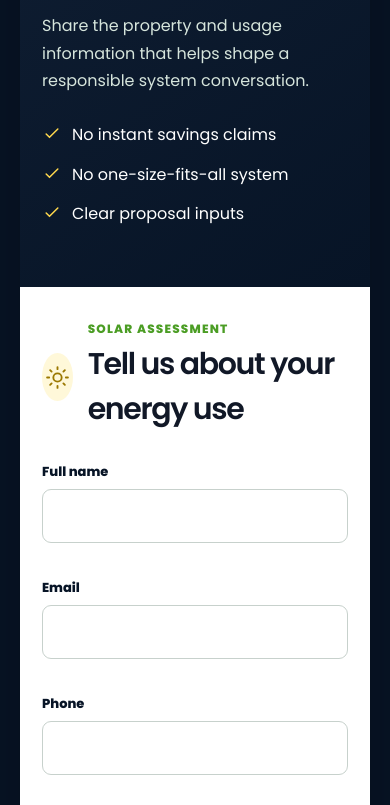
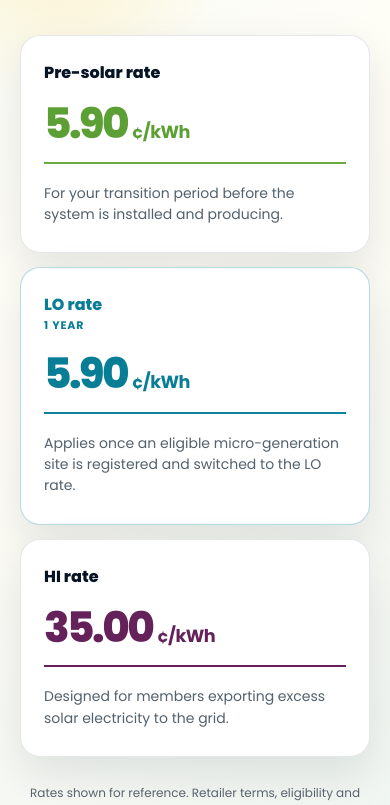
Before and after one commit to yasir-solar/sun-direct, a Next.js app: page / in a window 390 px wide. Shown: the part 5740-6545 px from the top of the page. Built offline with nearby package versions, Linux system fonts and the light colour scheme.

Commit message:
Add solar rates and contact details

```diff
--- a/app/contact/page.tsx
+++ b/app/contact/page.tsx
@@ -18,6 +18,6 @@ export default function Contact() {
   return <>
     <section className="page-hero contact-hero"><div className="container"><p className="kicker light">Contact Sun Direct Renewable</p><h1>Let&apos;s talk about your solar plans.</h1><p>Choose the inbox that fits your message, or send your solar assessment directly to our general inquiries team.</p></div></section>
     <BreadcrumbSchema current="Contact" path="/contact/"/><Breadcrumbs current="Contact"/>
-    <section className="contact-form-section section section-soft"><div className="container quote-panel"><aside className="quote-side"><p className="kicker light">Contact us</p><h2>Tell us about your property.</h2><p>All website questions and solar assessments are sent to <a href="mailto:info@sundirect.ca">info@sundirect.ca</a>.</p><div className="footer-inbox-list contact-page-inbox-list">{inboxes.map(({ label, email }) => <a key={email} href={`mailto:${email}`}><span>{label}</span><strong>{email}</strong></a>)}</div></aside><QuoteForm/></div></section>
+    <section className="contact-form-section section section-soft"><div className="container quote-panel"><aside className="quote-side"><p className="kicker light">Contact us</p><h2>Tell us about your property.</h2><p>All website questions and solar assessments are sent to <a href="mailto:info@sundirect.ca">info@sundirect.ca</a>.</p><div className="contact-direct-details"><a href="tel:+14039099440"><span>Call us</span><strong>403-909-9440</strong></a><a href="https://www.google.com/maps/search/?api=1&query=303%20-%2038%20Street%20Southwest%2C%20Calgary%2C%20AB%2C%20Canada" target="_blank" rel="noreferrer"><span>Visit us</span><strong>303 - 38 Street Southwest<br/>Calgary, AB, Canada</strong></a></div><div className="footer-inbox-list contact-page-inbox-list">{inboxes.map(({ label, email }) => <a key={email} href={`mailto:${email}`}><span>{label}</span><strong>{email}</strong></a>)}</div></aside><QuoteForm/></div></section>
   </>;
 }
--- a/app/page.tsx
+++ b/app/page.tsx
@@ -5,7 +5,6 @@ import { CTA, FinalCTA, SectionHeading } from "@/components/Primitives";
 import { Icon } from "@/components/Icons";
 import { trustPoints, site } from "@/data/site";
 import { commonFaqs } from "@/data/content";
-import { QuoteForm } from "@/components/QuoteForm";
 import { FAQList } from "@/components/FAQ";
 import { SolarProcess } from "@/components/SolarProcess";
 import { ProjectGallery } from "@/components/ProjectGallery";
@@ -35,7 +34,7 @@ export default function Home() { return <>
   <div className="trust-strip"><div className="container">{trustPoints.map((point,index)=><div className="trust-item" key={point}><Icon name={["chart","sun","building","power"][index]}/>{point}</div>)}</div></div>
   <section id="services" className="section"><div className="container"><SectionHeading kicker="Solar for the way you use power" title="One energy source. Three property-specific strategies." text="Sun Direct Renewable organizes every proposal around electricity demand, available space and the path from approvals to activation."/><div className="service-grid premium-services">{services.map((service,index)=><article key={service.title} className={`service-card ${index===2?"featured":""}`}><Image src={service.image} alt={index===0?"Residential home with solar panels across several roof sections":index===1?"Solar panel installation in progress on a large metal roof":"Ground-mounted solar array extending across a rural field"} fill sizes="(max-width:760px) 100vw, 33vw"/><div className="service-index">0{index+1}</div><div className="service-card-content"><p className="kicker light">{index===0?"For homeowners":index===1?"For organizations":"For farms & acreages"}</p><h2>{service.title}</h2><p>{service.text}</p><Link href={service.href} className="text-link">{service.label} <Icon name="arrow"/></Link></div></article>)}</div></div></section>
   <SolarProcess/>
-  <section className="section proposal-section"><div className="container quote-panel"><aside className="quote-side"><p className="kicker light">Start with the facts</p><h2>Your proposal begins with real electricity use.</h2><p>Share the property and usage information that helps shape a responsible system conversation.</p><ul className="check-list">{["No instant savings claims","No one-size-fits-all system","Clear proposal inputs"].map(x=><li key={x}><Icon name="check"/>{x}</li>)}</ul></aside><QuoteForm compact/></div></section>
+  <section className="solar-club-rates section"><div className="container"><SectionHeading kicker="Alberta solar rates" title="Rates that work with the way your system produces." text="A simple view of the pre-solar, low and high export-rate options available through Solar Club." align="center"/><div className="solar-rate-grid"><article className="solar-rate-card rate-pre"><p>Pre-solar rate</p><strong>5.90<small>¢/kWh</small></strong><span>For your transition period before the system is installed and producing.</span></article><article className="solar-rate-card rate-low"><p>LO rate <em>1 year</em></p><strong>5.90<small>¢/kWh</small></strong><span>Applies once an eligible micro-generation site is registered and switched to the LO rate.</span></article><article className="solar-rate-card rate-high"><p>HI rate</p><strong>35.00<small>¢/kWh</small></strong><span>Designed for members exporting excess solar electricity to the grid.</span></article></div><p className="solar-rate-note">Rates shown for reference. Retailer terms, eligibility and rate availability can change; confirm current details before enrolling.</p></div></section>
   <SolarPaymentOptions/>
   <PartnerNetwork/>
   <section className="section agriculture-feature"><div className="container feature-split dark-copy"><div className="feature-media"><Image src="/media/installations/ground-mount.webp" alt="Long ground-mounted solar array on open rural land" fill sizes="(max-width:760px) 100vw, 50vw"/></div><div><SectionHeading kicker="Agricultural solar" title="Solar planned around the way your operation works." text="Farm buildings, grain operations, workshops, irrigation, cold storage, greenhouses and rural ground-mounts each require a different energy and site review."/><ul className="check-list">{["Historical consumption","Seasonal load profile","Roof or land area","Service capacity","Equipment schedules","Expansion plans"].map(x=><li key={x}><Icon name="check"/>{x}</li>)}</ul><CTA href="/agricultural-solar">Request a Farm Proposal</CTA></div></div></section>
--- a/app/solar.css
+++ b/app/solar.css
@@ -759,6 +759,43 @@ html,body{max-width:100%;overflow-x:clip}
   .nav-dropdown>button{gap:7px}
 }
 
+/* Solar Club rate overview */
+.solar-club-rates{position:relative;overflow:hidden;background:linear-gradient(145deg,#f7fbf7 0%,#fffdf6 48%,#eef5f1 100%)}
+.solar-club-rates:before{content:"";position:absolute;left:-120px;top:80px;width:360px;height:360px;border-radius:50%;background:radial-gradient(circle,rgba(248,196,0,.18),transparent 67%);pointer-events:none}
+.solar-rate-grid{position:relative;display:grid;grid-template-columns:repeat(3,minmax(0,1fr));align-items:center;gap:20px;max-width:1050px;margin:0 auto}
+.solar-rate-card{min-height:285px;padding:31px 28px;border:1px solid rgba(7,20,38,.1);border-radius:20px;background:#fff;box-shadow:0 18px 46px rgba(7,20,38,.1);display:flex;flex-direction:column}
+.solar-rate-card.rate-low{min-height:322px;border-color:rgba(0,124,150,.28);background:linear-gradient(180deg,#0d839b 0 84px,#fff 84px)}
+.solar-rate-card p{margin:0;color:var(--navy);font-size:16px;font-weight:800;line-height:1.25}
+.solar-rate-card.rate-low p{color:#fff}
+.solar-rate-card p em{display:block;margin-top:4px;font-size:11px;font-style:normal;font-weight:700;letter-spacing:.08em;text-transform:uppercase}
+.solar-rate-card strong{display:block;margin:29px 0 20px;color:var(--navy);font-size:clamp(42px,5vw,57px);font-weight:800;line-height:.9;letter-spacing:-.06em}
+.solar-rate-card.rate-pre strong{color:#5c9f35}
+.solar-rate-card.rate-low strong{margin-top:50px;color:#087d96}
+.solar-rate-card.rate-high strong{color:#652159}
+.solar-rate-card small{margin-left:5px;font-size:.42em;font-weight:650;letter-spacing:-.03em}
+.solar-rate-card span{margin-top:auto;padding-top:19px;border-top:2px solid currentColor;color:#53616c;font-size:14px;line-height:1.52}
+.solar-rate-card.rate-pre span{border-color:#6cab42}.solar-rate-card.rate-low span{border-color:#0d839b}.solar-rate-card.rate-high span{border-color:#652159}
+.solar-rate-note{position:relative;max-width:780px;margin:26px auto 0;text-align:center;color:var(--muted);font-size:12px;line-height:1.6}
+
+/* Direct contact details */
+.footer-direct-contact,.contact-direct-details a{display:block!important;padding:7px 0!important;color:#fff!important;text-decoration:none!important}
+.footer-direct-contact span,.contact-direct-details span{display:block;margin-bottom:3px;color:#c6d0da;font-size:11px;font-weight:650}
+.footer-direct-contact strong,.contact-direct-details strong{font-size:13px;font-weight:750;line-height:1.45}
+.footer-direct-contact:hover strong,.contact-direct-details a:hover strong{color:var(--sunlight)}
+.footer-email-label{margin-top:22px!important}
+.contact-direct-details{width:100%;margin-top:24px;padding-block:9px;border-top:1px solid rgba(255,255,255,.14);border-bottom:1px solid rgba(255,255,255,.14)}
+.contact-direct-details a{padding:10px 0!important}
+.contact-direct-details strong{font-size:15px}
+
+@media(max-width:760px){
+  .solar-rate-grid{grid-template-columns:1fr;gap:14px}
+  .solar-rate-card,.solar-rate-card.rate-low{min-height:0;padding:27px 23px;background:#fff}
+  .solar-rate-card.rate-low{border-color:rgba(0,124,150,.28)}
+  .solar-rate-card.rate-low p{color:#087d96}
+  .solar-rate-card strong,.solar-rate-card.rate-low strong{margin:22px 0 19px}
+  .solar-rate-card span{margin-top:0}
+}
+
 /* Testimonials */
 .testimonials-proof{background:linear-gradient(180deg,#fffdf6 0%,#f7f8f4 100%)}
 .testimonials-heading{max-width:760px;margin-bottom:54px}
--- a/components/Footer.tsx
+++ b/components/Footer.tsx
@@ -10,7 +10,7 @@ const inboxes = [
 export function Footer() {
   return <footer className="footer footer-contact"><div className="footer-rays" aria-hidden="true"/><div className="footer-top container">
     <div className="footer-brand"><Link href="/" className="logo" aria-label="Sun Direct Renewable home"><span className="logo-image" aria-hidden="true"><Image src="/media/brand/sun-direct-renewable-logo.png" alt="" width={1499} height={530} /></span></Link><span className="location-pill">Based in Calgary, Alberta</span><p>Solar solutions for Alberta homes, businesses and farms, from the first conversation to system activation.</p></div>
-    <div className="footer-contact-details"><p className="footer-label">Email us</p><div className="footer-inbox-list">{inboxes.map(({ label, email }) => <a key={email} href={`mailto:${email}`}><span>{label}</span><strong>{email}</strong></a>)}</div></div>
+    <div className="footer-contact-details"><p className="footer-label">Contact Sun Direct</p><a className="footer-direct-contact" href="tel:+14039099440"><span>Phone</span><strong>403-909-9440</strong></a><a className="footer-direct-contact" href="https://www.google.com/maps/search/?api=1&query=303%20-%2038%20Street%20Southwest%2C%20Calgary%2C%20AB%2C%20Canada" target="_blank" rel="noreferrer"><span>Office</span><strong>303 - 38 Street Southwest<br/>Calgary, AB, Canada</strong></a><p className="footer-label footer-email-label">Email us</p><div className="footer-inbox-list">{inboxes.map(({ label, email }) => <a key={email} href={`mailto:${email}`}><span>{label}</span><strong>{email}</strong></a>)}</div></div>
     <nav className="footer-nav" aria-label="Services"><h2>Services</h2><Link href="/residential-solar/">Residential Solar</Link><Link href="/commercial-solar/">Commercial Solar</Link><Link href="/agricultural-solar/">Agricultural Solar</Link><Link href="/projects/">Ground-Mounted Solar</Link><Link href="/free-solar-assessment/">Solar Proposal</Link><Link href="/our-process/#savings-report">Savings Analysis</Link></nav>
     <nav className="footer-nav" aria-label="Resources"><h2>Resources</h2><Link href="/our-process/">Our Process</Link><Link href="/how-solar-works/">How Solar Works</Link><Link href="/solar-panels-calgary/">Calgary Solar</Link><Link href="/solar-incentives-financing/">Incentives &amp; Financing</Link><Link href="/faq/">FAQ</Link><Link href="/blog/">Blog</Link><Link href="/service-areas/">Service Areas</Link></nav>
     <nav className="footer-nav" aria-label="Company"><h2>Company</h2><Link href="/about/">About</Link><Link href="/projects/">Projects</Link><Link href="/testimonials/">Testimonials</Link><Link href="/contact/">Contact</Link><Link href="/privacy-policy/">Privacy Policy</Link><Link href="/terms/">Terms</Link><Link href="/accessibility/">Accessibility</Link></nav>
--- a/data/site.ts
+++ b/data/site.ts
@@ -5,10 +5,10 @@ export const site = {
   title: "Solar Installation Calgary | Sun Direct Renewable",
   description: "Custom solar solutions for Calgary homes, businesses and farms. Sun Direct Renewable manages proposals, savings analysis, approvals, permits, installation and system activation.",
   location: "Calgary, Alberta",
-  phone: null,
-  email: null,
+  phone: "403-909-9440",
+  email: "info@sundirect.ca",
   hours: null,
-  address: null,
+  address: "303 - 38 Street Southwest, Calgary, AB, Canada",
   social: [],
   serviceAreas: ["Calgary", "Surrounding Alberta communities"],
 } as const;
```
Also changed, not shown: 169 other files (tests, documents, lock files or other folders).
